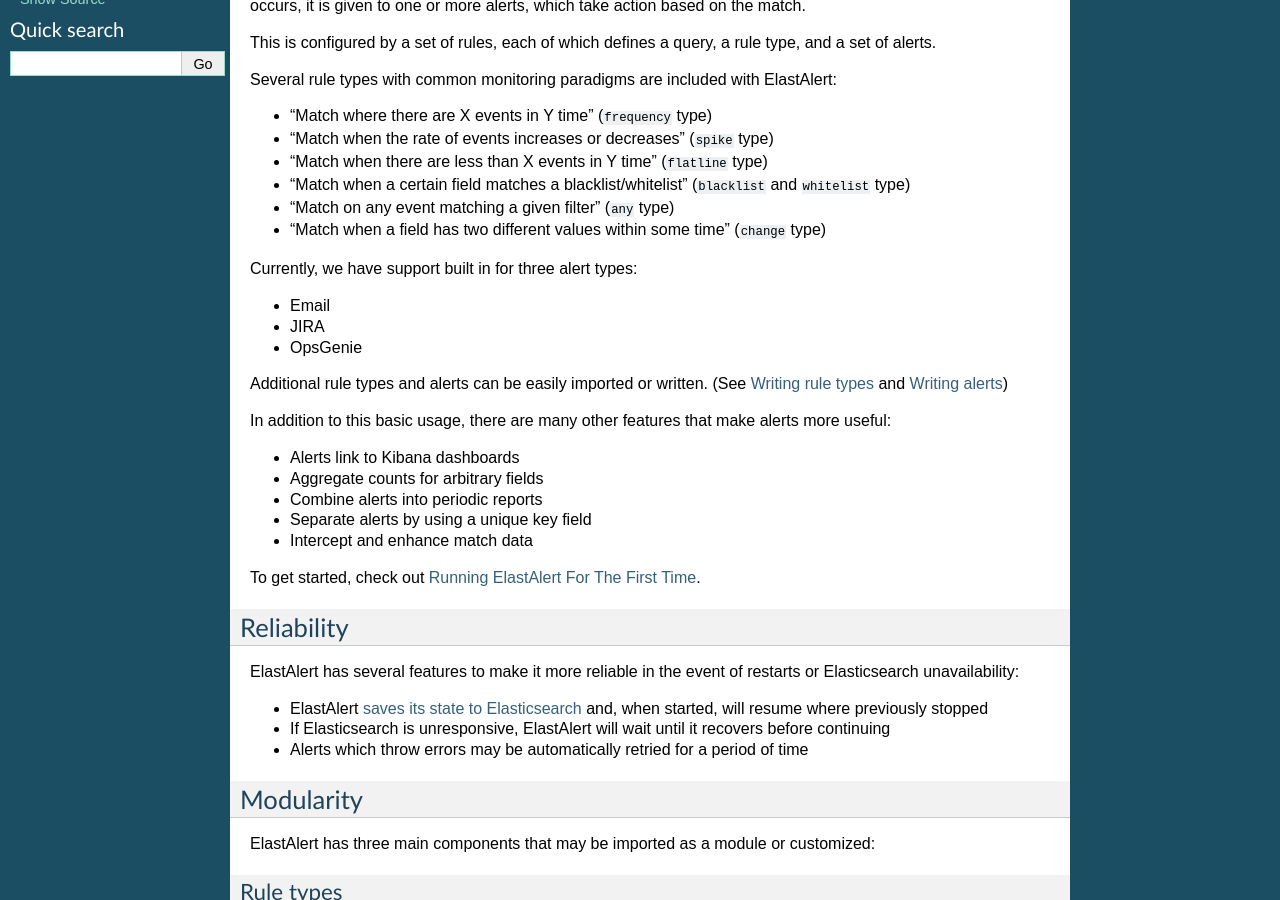
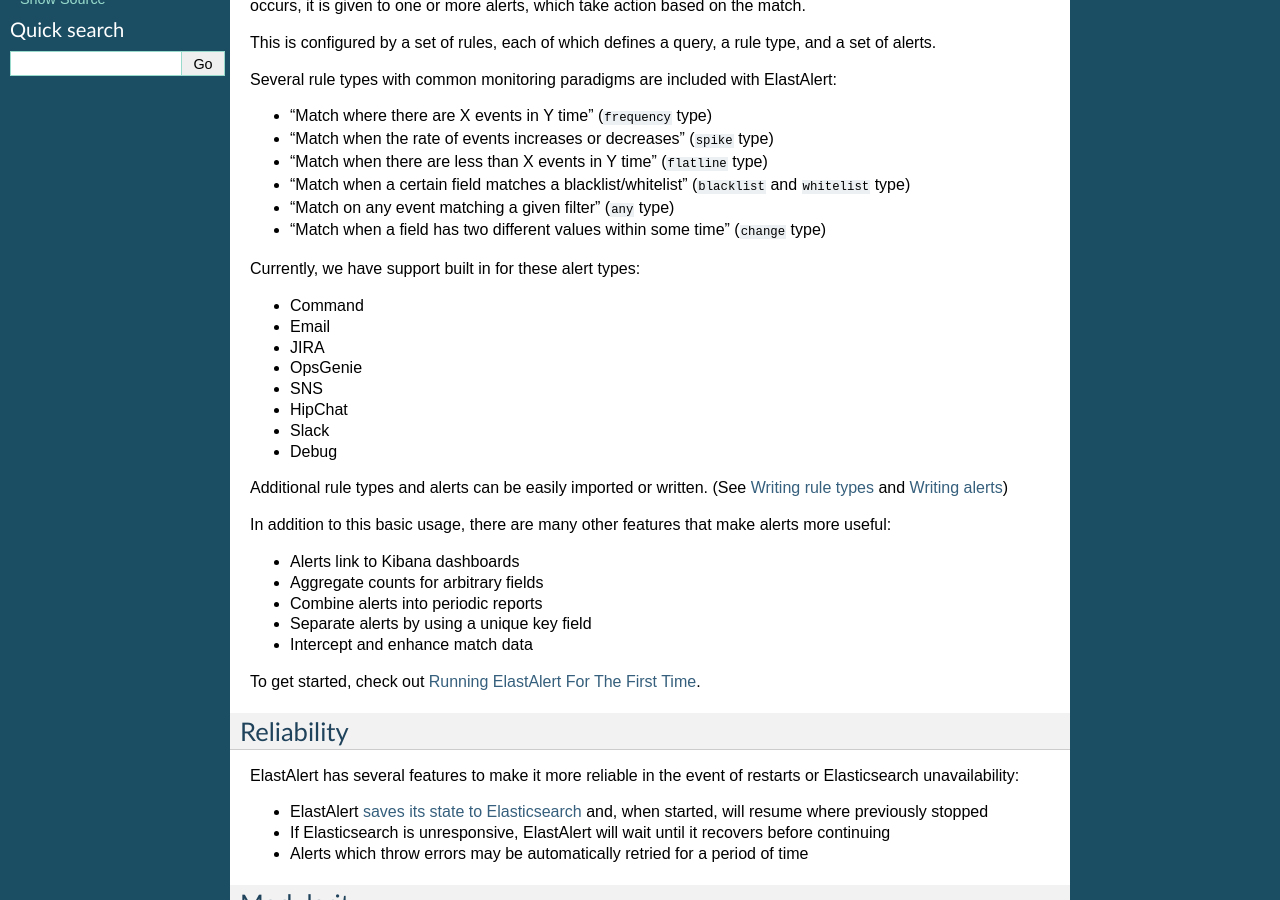
Before and after one commit to Yelp/elastalert, a Sphinx documentation site: the page built from docs/source/elastalert.rst, in a window 1280 px wide and 900 px high, scrolled down 425 px. Built offline with Sphinx 7.4.7, drawn with Linux system fonts in a browser that asks for light colours.

Commit message:
Update alert types to be consistent with other docs

```diff
--- a/docs/source/elastalert.rst
+++ b/docs/source/elastalert.rst
@@ -29,11 +29,16 @@
 - "Match on any event matching a given filter" (``any`` type)
 - "Match when a field has two different values within some time" (``change`` type)
 
-Currently, we have support built in for three alert types:
+Currently, we have support built in for these alert types:
 
+- Command
 - Email
 - JIRA
 - OpsGenie
+- SNS
+- HipChat
+- Slack
+- Debug
 
 Additional rule types and alerts can be easily imported or written. (See :ref:`Writing rule types <writingrules>` and :ref:`Writing alerts <writingalerts>`)
 
```
